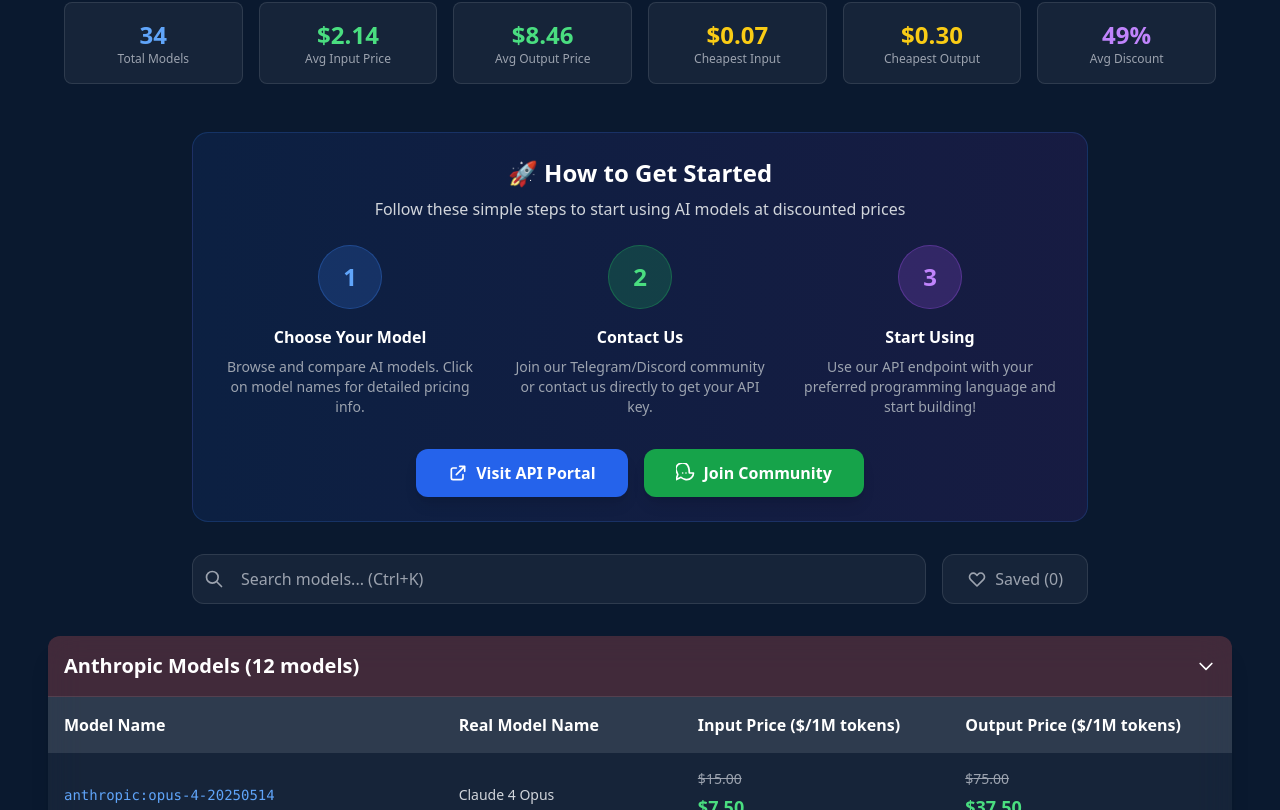
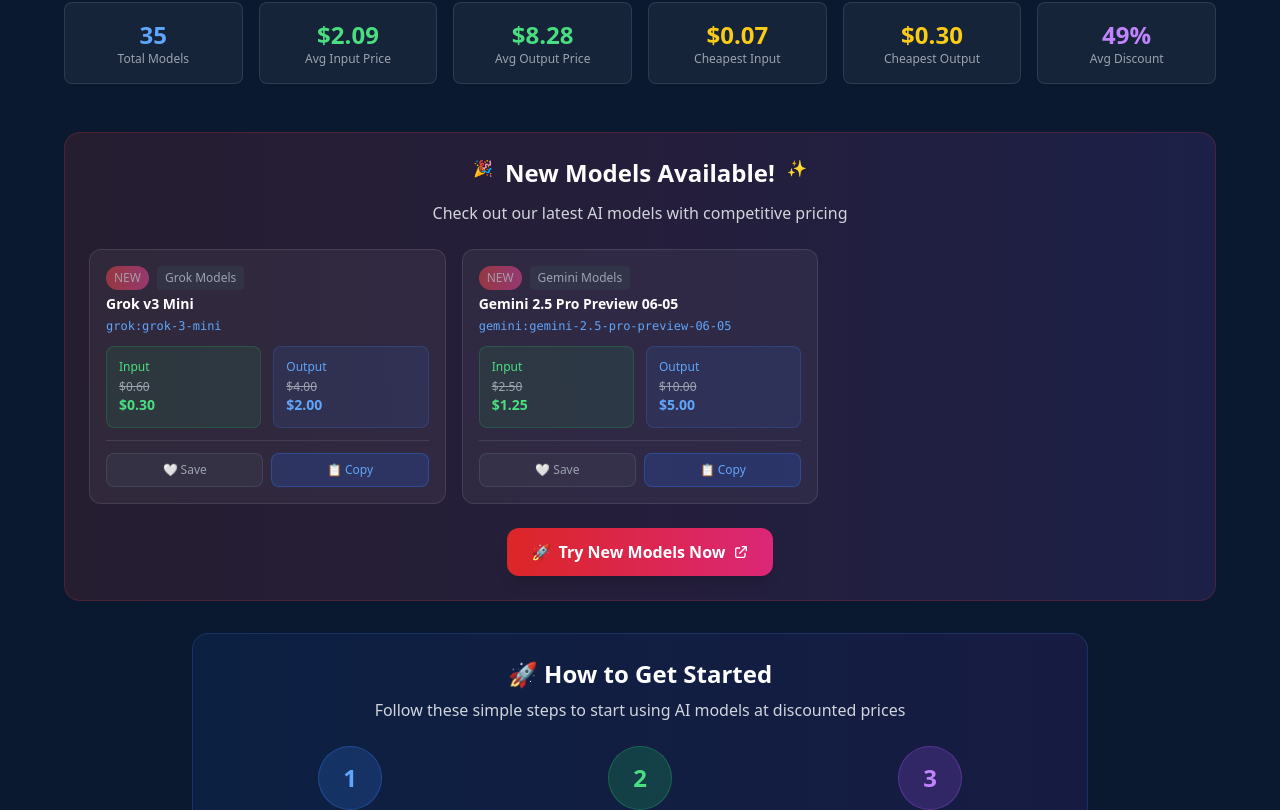
Before and after one commit to CuongTran69/apishared, a Next.js app: page / in a window 1280 px wide. Shown: the part 1390-2200 px from the top of the page. Built offline with nearby package versions, Linux system fonts and the light colour scheme.

Commit message:
update model

```diff
--- a/app/components/ModelPricingSection.tsx
+++ b/app/components/ModelPricingSection.tsx
@@ -206,6 +206,136 @@
           </div>
         </div>
       </div>
+
+      {/* New Models Announcement Section */}
+      {(() => {
+        const newModels = Object.entries(modelPricing).reduce((acc, [category, models]) => {
+          const newInCategory = (models as ModelInfo[]).filter(model => model.isNew === true);
+          if (newInCategory.length > 0) {
+            acc.push(...newInCategory.map(model => ({ ...model, category })));
+          }
+          return acc;
+        }, [] as (ModelInfo & { category: string })[]);
+
+        if (newModels.length === 0) return null;
+
+        return (
+          <div className="max-w-6xl mx-auto mb-8">
+            <div className="bg-gradient-to-r from-red-500/10 via-pink-500/10 to-purple-500/10 rounded-2xl p-6 border border-red-500/20 relative overflow-hidden">
+              {/* Animated background */}
+              <div className="absolute inset-0 bg-gradient-to-r from-red-500/5 via-pink-500/5 to-purple-500/5 animate-pulse"></div>
+
+              <div className="relative z-10">
+                <div className="text-center mb-6">
+                  <div className="flex items-center justify-center gap-3 mb-3">
+                    <div className="animate-bounce">🎉</div>
+                    <h3 className="text-2xl font-bold text-white">New Models Available!</h3>
+                    <div className="animate-bounce">✨</div>
+                  </div>
+                  <p className="text-gray-300">Check out our latest AI models with competitive pricing</p>
+                </div>
+
+                <div className="grid grid-cols-1 md:grid-cols-2 lg:grid-cols-3 gap-4">
+                  {newModels.map((model, index) => (
+                    <div
+                      key={index}
+                      className="bg-white/5 rounded-xl p-4 border border-white/10 hover:border-red-500/30 transition-all duration-300 hover:scale-105 hover:shadow-lg group"
+                    >
+                      <div className="flex items-start justify-between mb-3">
+                        <div className="flex-1 min-w-0">
+                          <div className="flex items-center gap-2 mb-1">
+                            <span className="inline-flex items-center px-2 py-1 rounded-full text-xs font-medium bg-gradient-to-r from-red-500 to-pink-500 text-white animate-pulse">
+                              NEW
+                            </span>
+                            <span className="text-xs text-gray-400 bg-gray-700/50 px-2 py-1 rounded">
+                              {model.category}
+                            </span>
+                          </div>
+                          <h4 className="font-semibold text-white text-sm mb-1 line-clamp-1">
+                            {model.realName}
+                          </h4>
+                          <code className="text-blue-400 text-xs font-mono break-all line-clamp-1">
+                            {model.apiName}
+                          </code>
+                        </div>
+                        <button
+                          onClick={() => showModelDetails(model)}
+                          className="flex-shrink-0 ml-2 p-2 rounded-lg bg-blue-500/20 hover:bg-blue-500/30 text-blue-400 transition-colors opacity-0 group-hover:opacity-100"
+                          title="View details"
+                        >
+                          <svg className="w-4 h-4" fill="none" stroke="currentColor" viewBox="0 0 24 24">
+                            <path strokeLinecap="round" strokeLinejoin="round" strokeWidth={2} d="M13 16h-1v-4h-1m1-4h.01M21 12a9 9 0 11-18 0 9 9 0 0118 0z" />
+                          </svg>
+                        </button>
+                      </div>
+
+                      <div className="grid grid-cols-2 gap-3">
+                        <div className="bg-green-500/10 rounded-lg p-3 border border-green-500/20">
+                          <div className="text-xs text-green-400 mb-1">Input</div>
+                          <div className="flex flex-col">
+                            <span className="text-gray-400 line-through text-xs">
+                              ${model.inputPrice.original.toFixed(2)}
+                            </span>
+                            <span className="text-green-400 font-bold text-sm">
+                              ${model.inputPrice.discounted.toFixed(2)}
+                            </span>
+                          </div>
+                        </div>
+
+                        <div className="bg-blue-500/10 rounded-lg p-3 border border-blue-500/20">
+                          <div className="text-xs text-blue-400 mb-1">Output</div>
+                          <div className="flex flex-col">
+                            <span className="text-gray-400 line-through text-xs">
+                              ${model.outputPrice.original.toFixed(2)}
+                            </span>
+                            <span className="text-blue-400 font-bold text-sm">
+                              ${model.outputPrice.discounted.toFixed(2)}
+                            </span>
+                          </div>
+                        </div>
+                      </div>
+
+                      <div className="mt-3 pt-3 border-t border-white/10">
+                        <div className="flex items-center gap-2">
+                          <button
+                            onClick={() => toggleSaveModel(model.apiName)}
+                            className={`flex-1 py-2 px-3 rounded-lg text-xs font-medium transition-all duration-200 ${
+                              savedModels.includes(model.apiName)
+                                ? 'bg-yellow-500/20 text-yellow-400 border border-yellow-500/30'
+                                : 'bg-gray-600/20 hover:bg-yellow-500/20 text-gray-400 hover:text-yellow-400 border border-gray-500/30 hover:border-yellow-500/30'
+                            }`}
+                          >
+                            {savedModels.includes(model.apiName) ? '❤️ Saved' : '🤍 Save'}
+                          </button>
+                          <button
+                            onClick={() => handleCopyCode(model.apiName)}
+                            className="flex-1 py-2 px-3 rounded-lg text-xs font-medium bg-blue-600/20 hover:bg-blue-600/30 text-blue-400 border border-blue-500/30 transition-all duration-200"
+                          >
+                            📋 Copy
+                          </button>
+                        </div>
+                      </div>
+                    </div>
+                  ))}
+                </div>
+
+                <div className="text-center mt-6">
+                  <button
+                    onClick={() => window.open('https://api.llm.ai.vn', '_blank')}
+                    className="inline-flex items-center gap-2 px-6 py-3 bg-gradient-to-r from-red-600 to-pink-600 hover:from-red-700 hover:to-pink-700 text-white font-semibold rounded-xl transition-all duration-300 hover:scale-105 shadow-lg"
+                  >
+                    <span>🚀</span>
+                    Try New Models Now
+                    <svg className="w-4 h-4" fill="none" stroke="currentColor" viewBox="0 0 24 24">
+                      <path strokeLinecap="round" strokeLinejoin="round" strokeWidth={2} d="M10 6H6a2 2 0 00-2 2v10a2 2 0 002 2h10a2 2 0 002-2v-4M14 4h6m0 0v6m0-6L10 14" />
+                    </svg>
+                  </button>
+                </div>
+              </div>
+            </div>
+          </div>
+        );
+      })()}
 
       {/* How to Get Started Section */}
       <div className="max-w-4xl mx-auto mb-8 bg-gradient-to-r from-blue-600/10 to-purple-600/10 rounded-2xl p-6 border border-blue-500/20">
--- a/app/data/modelPricing.ts
+++ b/app/data/modelPricing.ts
@@ -210,6 +210,13 @@
       realName: 'Grok v3 Deep search',
       inputPrice: { original: 1.50, discounted: 0.75 },
       outputPrice: { original: 7.50, discounted: 3.75 }
+    },
+    {
+      apiName: 'grok:grok-3-mini',
+      realName: 'Grok v3 Mini',
+      inputPrice: { original: 0.60, discounted: 0.30 },
+      outputPrice: { original: 4.00, discounted: 2.00 },
+      isNew: true
     }
     // ,
     // {
```
